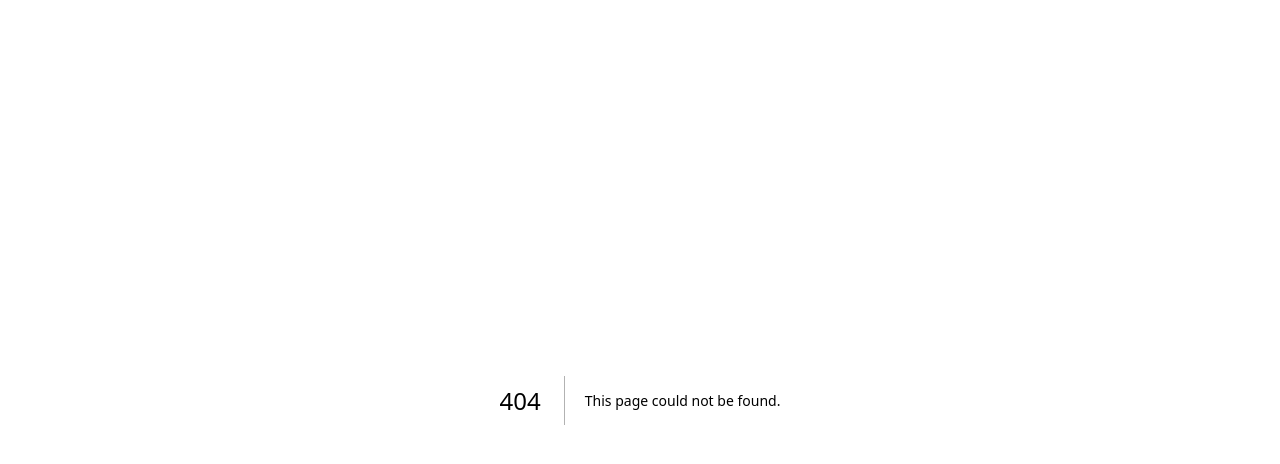
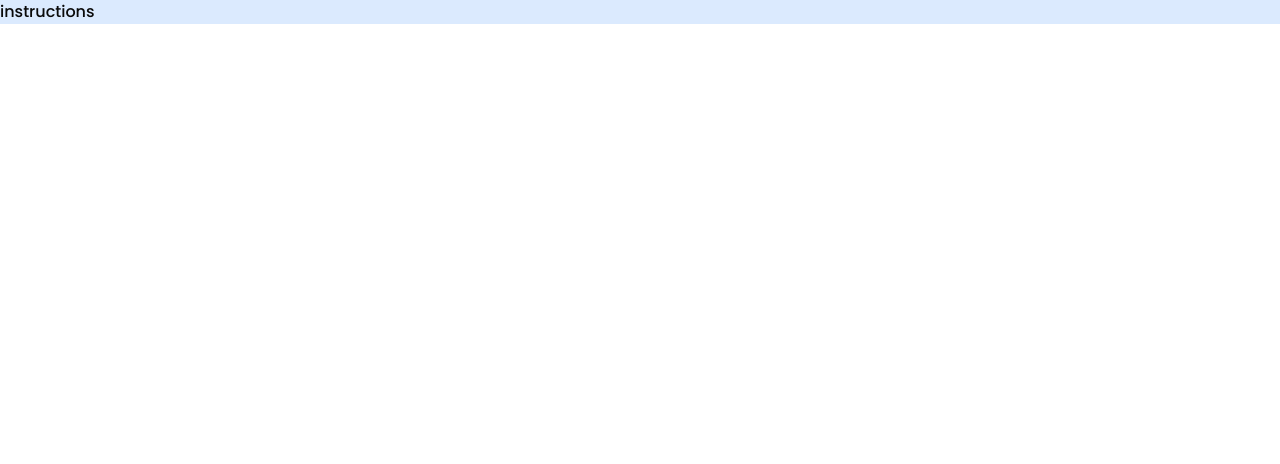
Before and after one commit to Fathima-Rafah-Karat/NexLearn, a Next.js app: page /instructions in a window 1280 px wide. Before the commit this address had no page. Shown: the top 464 px of the page. Built offline with nearby package versions, Linux system fonts and the light colour scheme.

Commit message:
create instruction page

```diff
--- /dev/null
+++ b/app/instructions/page.tsx
@@ -0,0 +1,12 @@
+import React from "react";
+import Image from "next/image";
+
+const Instructions=()=>{
+    return(
+        <div className="bg-blue-100">
+
+           <h1 className="">instructions</h1>
+        </div>
+    )
+}
+export default Instructions
```
